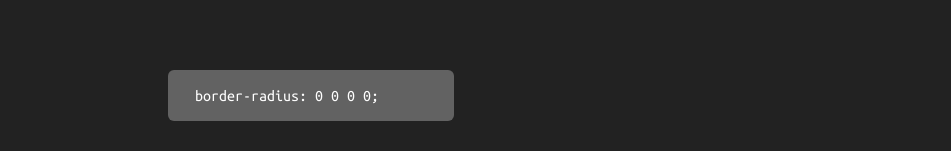
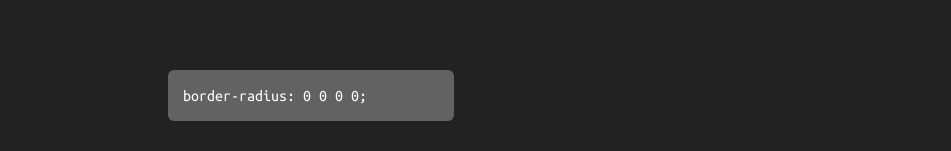
Before and after one commit to matheusgondra/devsoutinho-labs, a React (Vite) app in the folder challenge-1/: page / in a window 1280 px wide. Shown: the part 229-380 px from the top of the page, without its empty margins (329-1280 px from the left). Built offline with nearby package versions, Linux system fonts and the light colour scheme.

Commit message:
:lipstick: feat: correção do css do previewer_output

```diff
--- a/challenge-1/src/App.css
+++ b/challenge-1/src/App.css
@@ -42,10 +42,11 @@ body {
   display: block;
   color: #FFF;
   font-family: 'Ubuntu Mono', monospace;
+  text-align: left;
   line-height: 24px;
   background-color: #626262;
-  padding: 14px 63px 13px 15px;
-  height: 51px;
+  padding: 14px 0 13px 15px;
+  min-height: 51px;
   border-radius: 6px;
   margin-bottom: 28px;
 }
```
